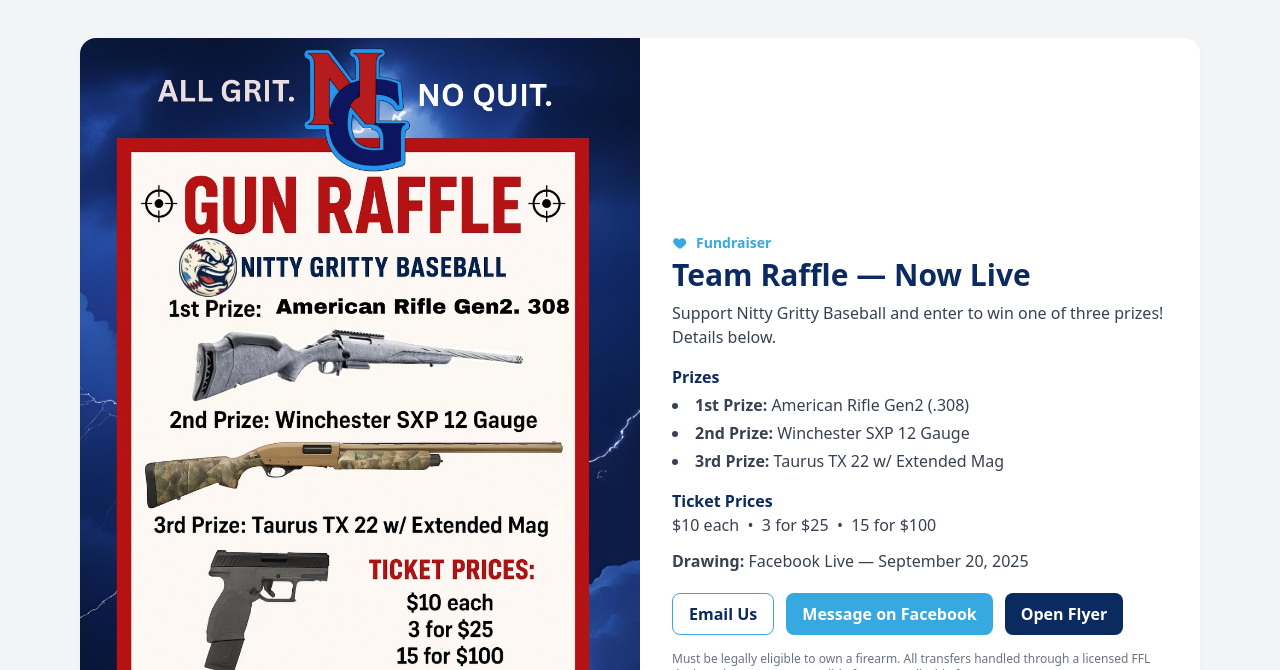
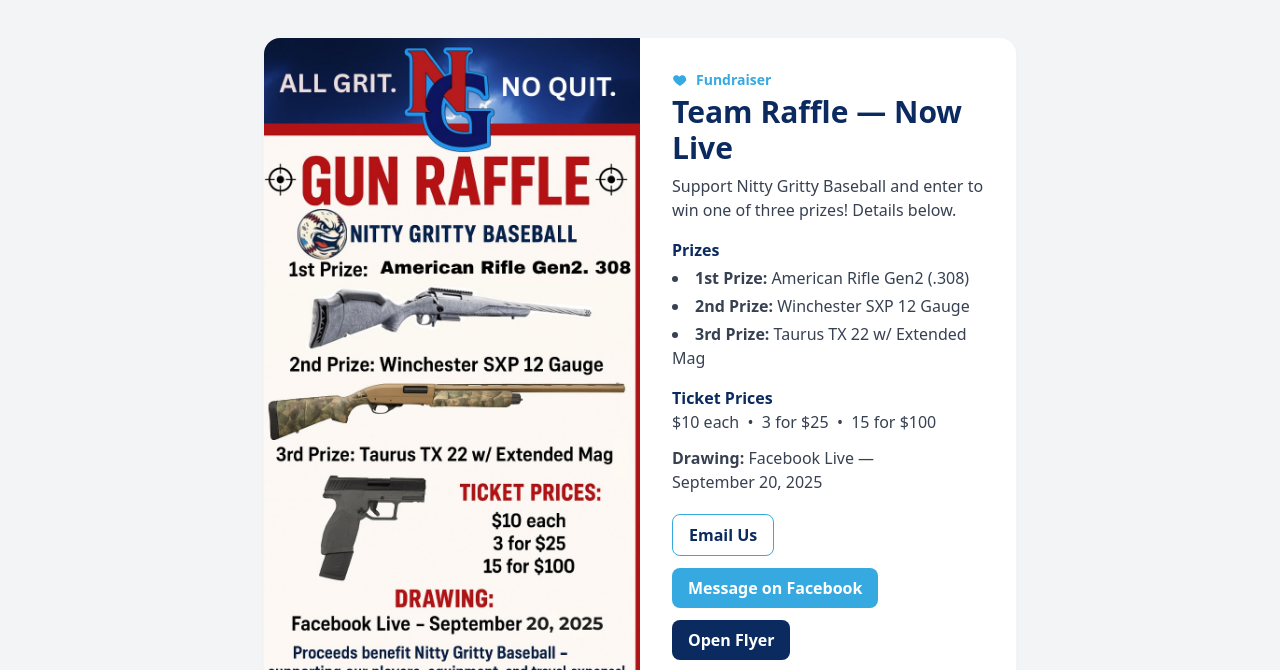
Before and after one commit to Chasehun5/nittygrittybaseball, a website: page index.html in a window 1280 px wide. Shown: the part 610-1280 px from the top of the page. Drawn offline with nearby package versions, Linux system fonts and the light colour scheme; files that its build step writes are made by us from their sources.

Commit message:
Update index.html

```diff
--- a/index.html
+++ b/index.html
@@ -212,7 +212,7 @@
 
 <!-- RAFFLE (place right after the HERO section, before the actions section) -->
 <section id="raffle" class="relative -mt-1 md:mt-0">
-  <div class="max-w-6xl mx-auto px-4 py-10">
+  <div class="max-w-3xl mx-auto px-2 py-10">
     <div class="rounded-2xl bg-white shadow ring-1 ring-gray-100 overflow-hidden">
       <div class="grid md:grid-cols-2 gap-0">
         <!-- Flyer image -->
```
